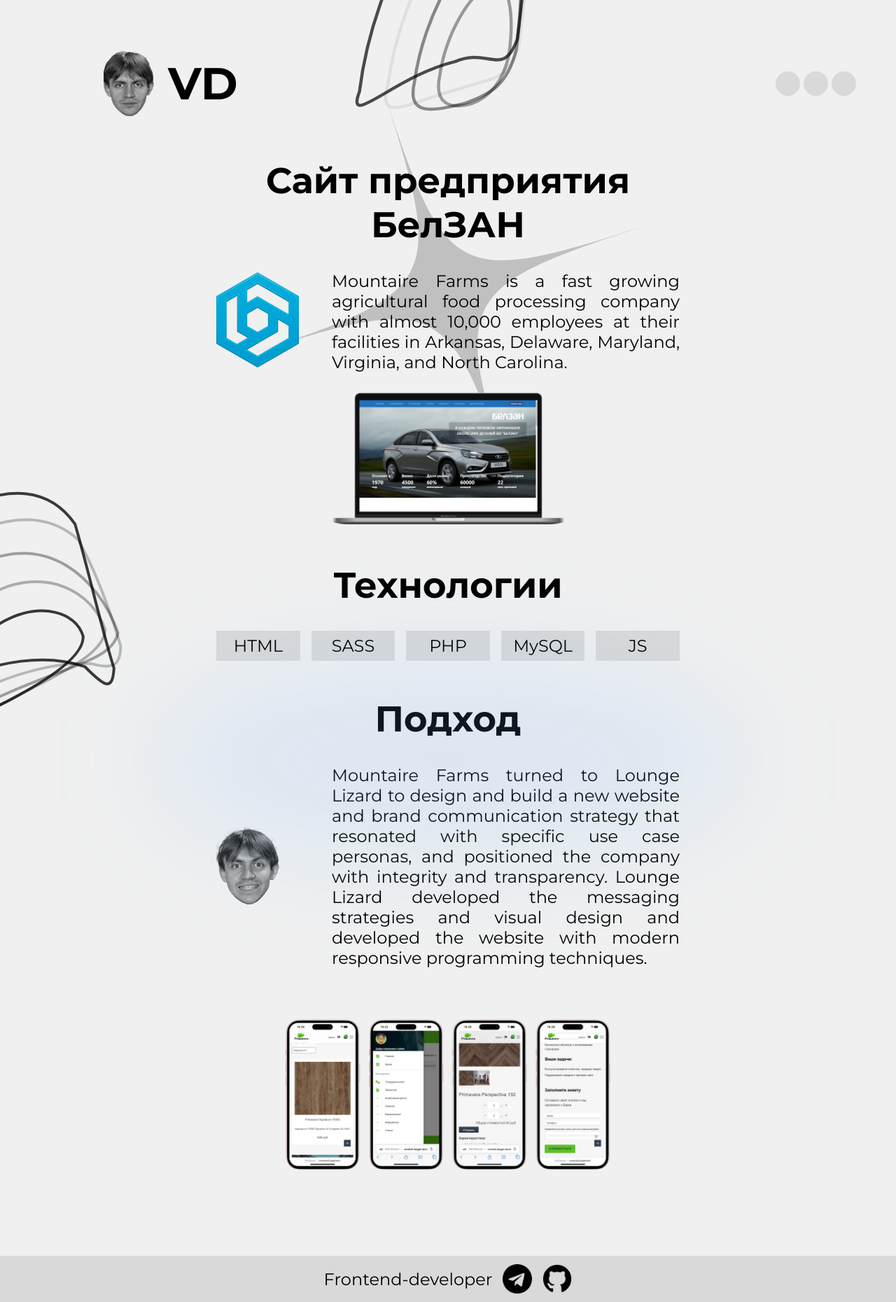
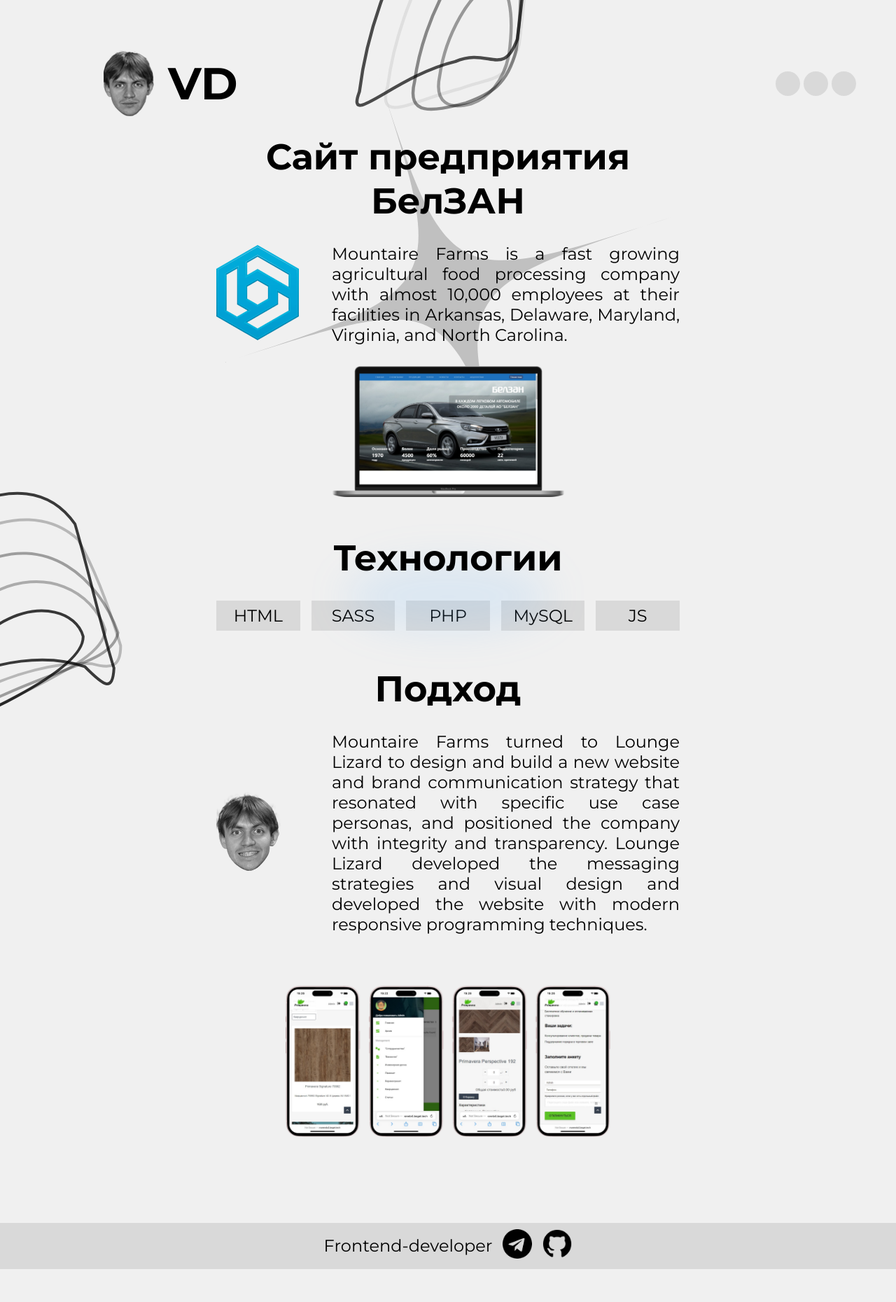
Before and after one commit to 5Cord/5Cord.github.io, a React (Vite) app: page /page in a window 1280 px wide. Shown: the whole page at 70% size. After the commit the page ends 1813 px from the top, so only its background shows below. Built offline with nearby package versions, Linux system fonts and the light colour scheme.

Commit message:
add shadow page + page About

```diff
--- a/src/App.jsx
+++ b/src/App.jsx
@@ -4,6 +4,7 @@
 import RingUp from './image/RingUp.svg';
 import RingDown from './image/RingDown.svg';
 import { Page } from './pages/Page';
+import { About } from './pages/AboutPage';
 import 'swiper/css';
 import 'swiper/css/navigation';
 import 'swiper/css/scrollbar';
@@ -15,7 +16,7 @@
   const location = useLocation();
 
   useEffect(() => {
-    if (location.pathname === '/page') {
+    if (location.pathname !== '/') {
       document.documentElement.style.overflow = 'scroll';
       document.documentElement.style.overflowX = 'hidden';
     } else {
@@ -38,6 +39,7 @@
         <Route path='/' element={<Layout />}>
           <Route index element={<HomePage />} />
           <Route path='/page' element={<Page />} />
+          <Route path='/about' element={<About />} />
         </Route>
       </Routes>
     </>
--- a/src/App.module.scss
+++ b/src/App.module.scss
@@ -17,12 +17,18 @@
 }
 
 .header {
+    z-index: 4;
     display: flex;
     justify-content: space-between;
     position: absolute;
     align-items: center;
     margin: $indent;
     width: 84%;
+}
+
+.header a {
+    text-decoration: none;
+    color: black;
 }
 
 .header_logo {
@@ -150,6 +156,10 @@
     cursor: pointer;
 }
 
+.button_viewProject a {
+    text-decoration: none;
+}
+
 .button_viewProject_point {
     background-color: #D9D9D9;
     text-align: center;
--- a/src/component/Layout.jsx
+++ b/src/component/Layout.jsx
@@ -27,10 +27,12 @@
             <header>
                 {/* <MainMenu show={showMenu} /> */}
                 <div className={cl.header}>
-                    <div className={cl.header_logo}>
-                        <img src={MyFace} className={cl.header_logo_img} alt="MyFace" />
-                        <div className={cl.header_logo_text}>VD</div>
-                    </div>
+                    <Link to="/about">
+                        <div className={cl.header_logo}>
+                            <img src={MyFace} className={cl.header_logo_img} alt="MyFace" />
+                            <div className={cl.header_logo_text}>VD</div>
+                        </div>
+                    </Link>
                     <div className={cl.header_menu} onClick={handleMenu}>
                         <div className={cl.header_menu_pointMenu}></div>
                         <div className={cl.header_menu_pointMenu}></div>
--- /dev/null
+++ b/src/pages/AboutPage.jsx
@@ -0,0 +1,22 @@
+import React from 'react'
+import iconT from '../image/iconT.png';
+import iconG from '../image/iconG.png';
+import Shadow from '../image/shadow.svg';
+import cl from './PageStyle.module.scss';
+function About() {
+    return (
+        <>
+            <div className={cl.container}>
+            <h1>Привет! Я молодой</h1>
+            <h1>Frontend developer</h1>
+            </div>
+            <footer>
+                <div className={cl.footer_text}>Frontend-developer</div>
+                <a target='_blank' href="https://t.me/vaydmitry"><img src={iconT} alt="iconTelegram" /></a>
+                <a target='_blank' href="https://github.com/5Cord"><img src={iconG} alt="iconGHub" /></a>
+            </footer>
+        </>
+    )
+}
+
+export { About }
--- /dev/null
+++ b/src/pages/AboutStyle.module.scss
@@ -0,0 +1 @@
+@import 'PageStyle.module.scss';
--- a/src/pages/HomePage.jsx
+++ b/src/pages/HomePage.jsx
@@ -1,6 +1,5 @@
 import React, { useRef, useEffect, useState } from 'react';
 import { Routes, Route, Link } from 'react-router-dom';
-
 import Arrow from '../image/Arrow.svg';
 import iconButton from '../image/iconButton.svg';
 import { Scrollbar, A11y } from 'swiper/modules';
--- a/src/pages/Page.jsx
+++ b/src/pages/Page.jsx
@@ -47,8 +47,8 @@
             </div>
             <footer>
                 <div className={cl.footer_text}>Frontend-developer</div>
-                <img src={iconT} alt="" />
-                <img src={iconG} alt="" />
+                <a target='_blank' href="https://t.me/vaydmitry"><img src={iconT} alt="iconTelegram" /></a>
+                <a target='_blank' href="https://github.com/5Cord"><img src={iconG} alt="iconGHub" /></a>
             </footer>
         </>
     )
--- a/src/pages/PageStyle.module.scss
+++ b/src/pages/PageStyle.module.scss
@@ -15,9 +15,20 @@
     padding: 192px 309px 100px 309px;
 }
 
-.container h1 {
+.container h1:first-child {
     font-size: 4vw;
     text-align: center;
+    margin-top: 0;
+    margin-bottom: $indent30;
+}
+
+.container h1 {
+    position: relative;
+    z-index: 2;
+    font-size: 4vw;
+    text-align: center;
+    margin-top: $indent100;
+    margin-bottom: $indent30;
 }
 
 .descriptrion_container {
@@ -56,10 +67,6 @@
     width: 133px;
     height: 43px;
     background-color: #D9D9D9;
-}
-
-.h1_indent100 {
-    margin-top: $indent100;
 }
 
 .approach_container {
@@ -102,14 +109,15 @@
 
 footer img {
     width: 42px;
+    cursor: pointer;
 }
 
-
-.container_tecnology{
+.container_tecnology {
     position: relative;
 }
 
 .background_shadow {
+    z-index: 1;
     position: absolute;
     margin-left: auto;
     margin-right: auto;
@@ -122,5 +130,8 @@
 }
 
 .background_shadow img {
+    z-index: 1;
     text-align: center;
+    width: 65%;
+    height: 26vh;
 }
```
Also changed, not shown: src/image/shadow1.svg (added).
